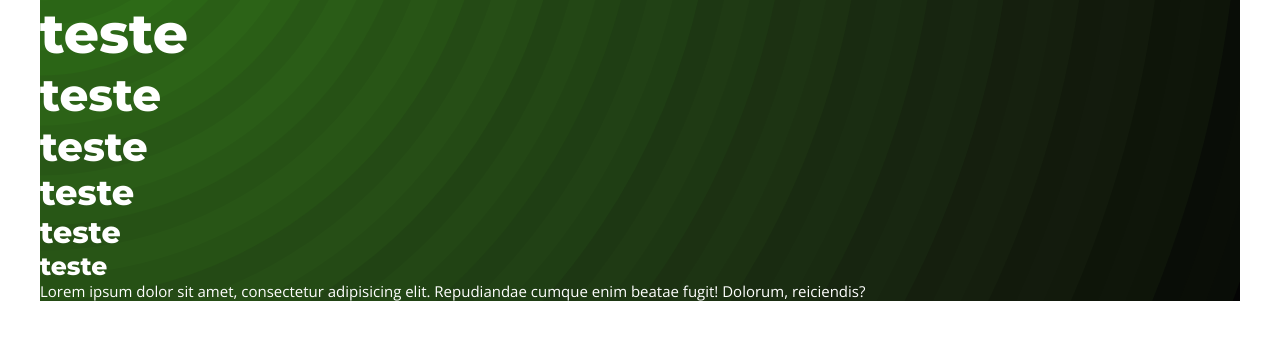
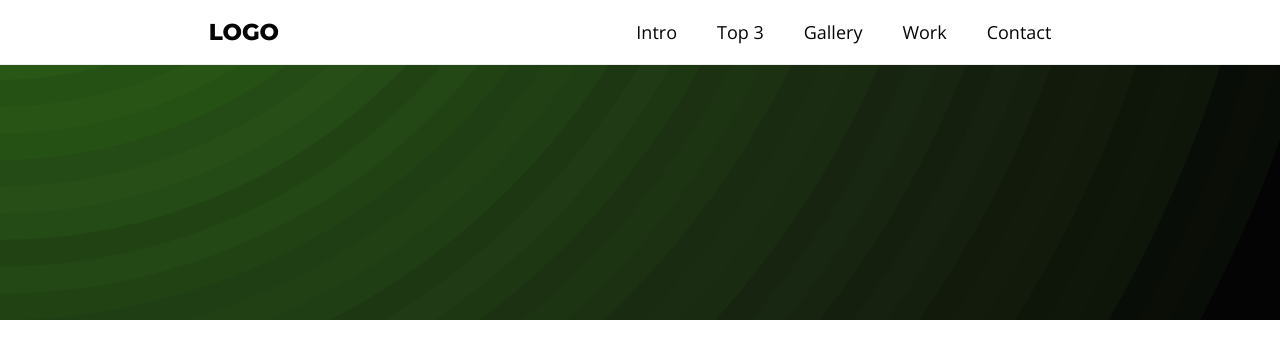
Before and after one commit to rafaelsoeiro/landingPage-exemplo, a plain HTML site: page index.html in a window 1280 px wide. Drawn offline with nearby package versions, Linux system fonts and the light colour scheme.

Commit message:
feat: creat menu and add style

```diff
--- a/css/style.css
+++ b/css/style.css
@@ -1,7 +1,9 @@
-:root{
-  --color-primary:#1C448E;
-  --color-dark:#040404;
-  --font-color-white:#fff
+:root {
+  --color-primary: #317817;
+  --color-dark: #040404;
+  --color-white: #fff;
+  --color-ligth-gray: #eee;
+  --gap: 3rem;
 
 }
 
@@ -9,6 +11,7 @@
   padding: 0;
   margin: 0;
   box-sizing: border-box;
+
 }
 
 html {
@@ -18,8 +21,6 @@ html {
 body {
   font-family: 'Open Sans', sans-serif;
   font-size: 1.5rem;
-
-
 }
 
 h1, h2, h3, h4, h5, h6 {
@@ -50,18 +51,87 @@ h5 {
 h6 {
   font-size: 2.5rem;
 }
-.main-bg{
+
+a {
+  text-decoration: none;
+}
+
+.main-bg {
   /* background-image: url(./../assets/main-bg.svg); */
   background-image: url(./../assets/green-vortex.svg);
   background-position: center center;
   background-size: cover;
-  /* background-repeat: no-repeat; */
-  color: var(--font-color-white);
+  background-repeat: no-repeat;
+  height: 100%;
+  color: var(--color-white);
 }
-.main-content{
+
+.main-content {
   max-width: 1200px;
   margin: 0 auto;
+  padding: var(--gap);
 }
-.section{
+
+.section {
   min-height: 100vh;
 }
+
+.menu {
+  background: var(--color-white);
+  position: fixed;
+  top: 0;
+  left: 0;
+  right: 0;
+  width: 100%;
+  border-bottom: 1px solid var(--color-ligth-gray);
+}
+
+.menu h1 {
+  font-size: 2.3rem;
+  color: var(--color-dark);
+}
+
+.menu h1 a {
+  color: inherit;
+
+}
+
+.menu ul {
+  display: flex;
+  justify-content: space-between;
+  list-style: none;
+
+}
+
+.menu ul li a {
+  display: block;
+  color: var(--color-dark);
+  text-transform: capitalize;
+  font-size: 1.8rem;
+  padding: 2rem;
+  position: relative;
+}
+
+.menu ul li a::after {
+  content: '';
+  position: absolute;
+  bottom: 1px;
+  left: 50%;
+  width: 0;
+  height: 0.2rem;
+  background: var(--color-primary);
+  transition: all 300ms ease-in-out;
+}
+
+.menu ul li a:hover::after {
+  left: 25%;
+  width: 50%;
+
+}
+
+.menu-content {
+  display: flex;
+  justify-content: space-around;
+  align-items: center;
+  padding: 0;
+}
--- a/index.html
+++ b/index.html
@@ -13,18 +13,22 @@
   <title>exemple</title>
 </head>
 
-<body>
-  <section class="main-content main-bg">
+<body class="main-bg">
+  <aside class="menu">
+    <section class="main-content menu-content">
 
-    <h1>teste</h1>
-    <h2>teste</h2>
-    <h3>teste</h3>
-    <h4>teste</h4>
-    <h5>teste</h5>
-    <h6>teste</h6>
-    <p>Lorem ipsum dolor sit amet, consectetur adipisicing elit. Repudiandae cumque enim beatae fugit! Dolorum,
-      reiciendis?</p>
-  </section>
+      <h1><a href="#">LOGO</a></h1>
+      <nav>
+        <ul >
+          <li><a href="#">intro</a></li>
+          <li><a href="#">top 3</a></li>
+          <li><a href="#">gallery</a></li>
+          <li><a href="#">work</a></li>
+          <li><a href="#">contact</a></li>
+        </ul>
+      </nav>
+    </section>
+  </aside>
 </body>
 
 </html>
```
